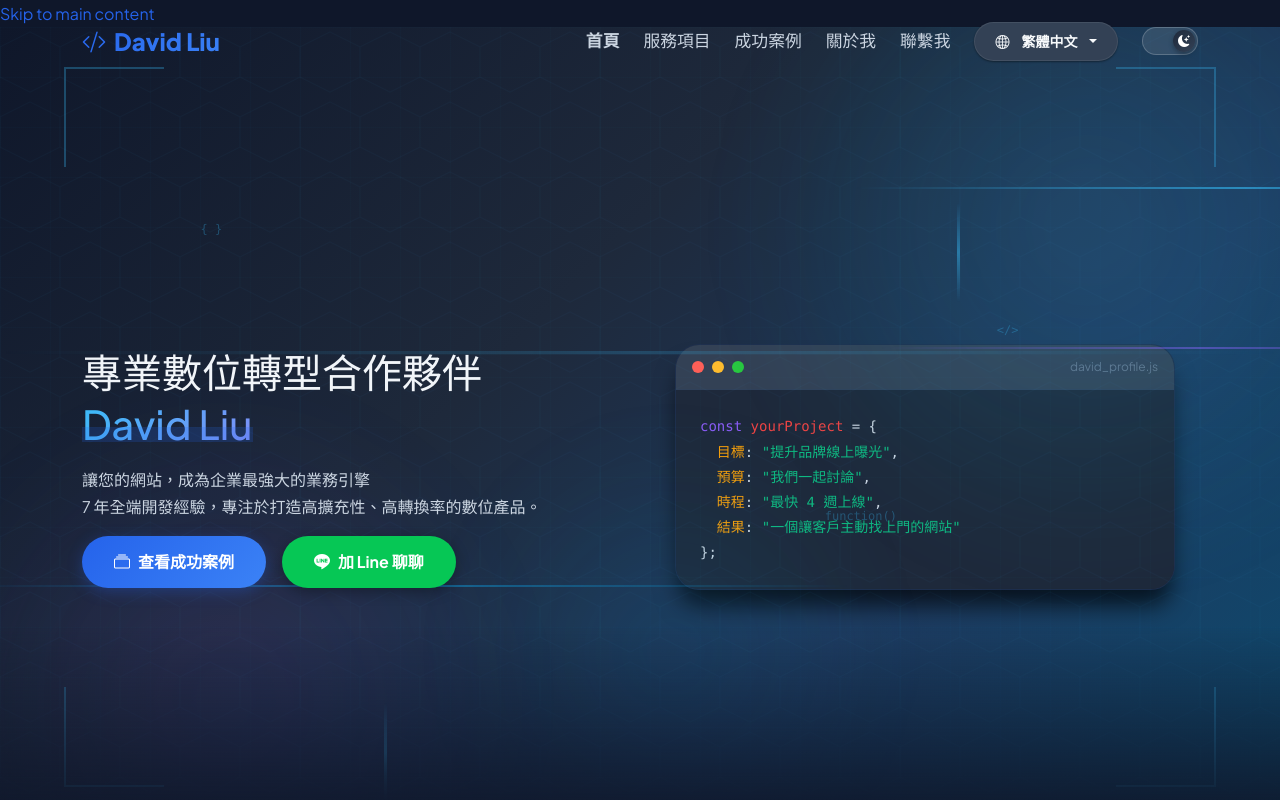
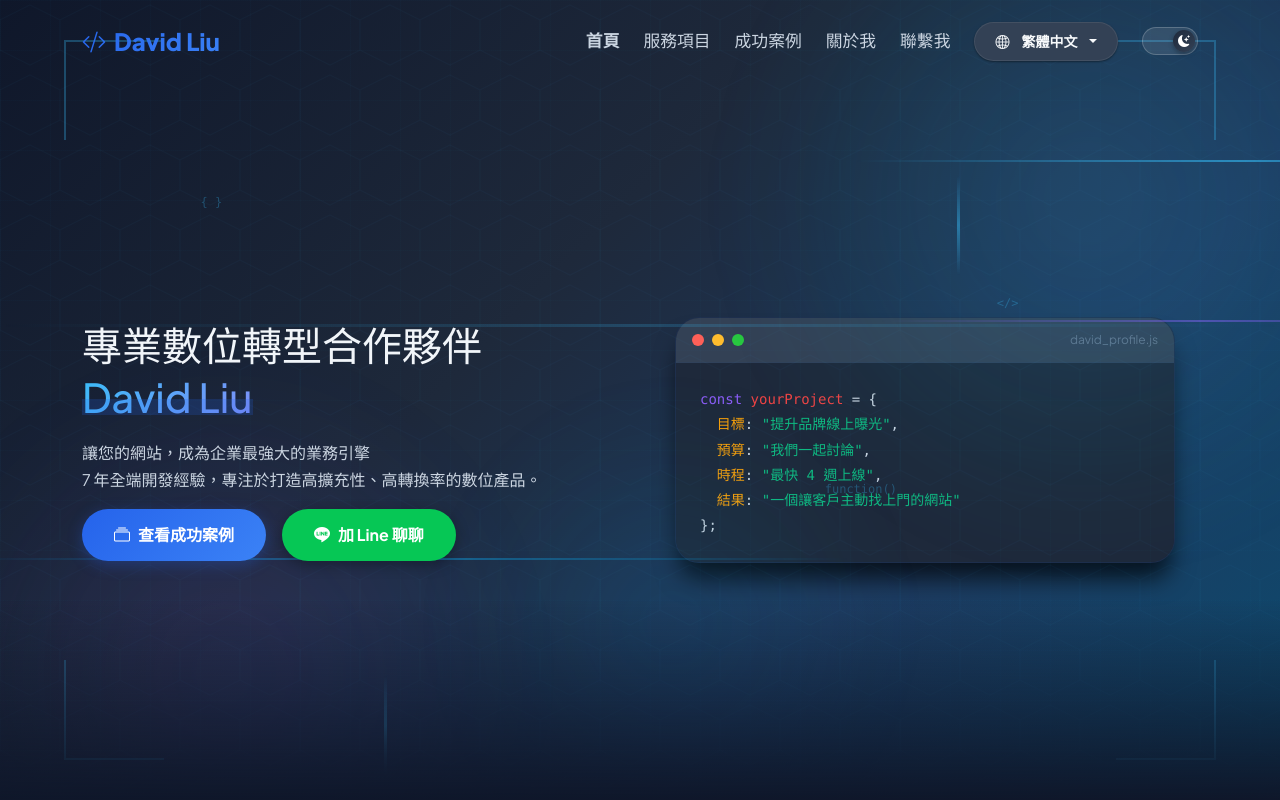
Before and after one commit to t7141123/Profile, a Vue app: page /zh-tw/ in a window 1280 px wide. Shown: the top 800 px of the page. Built offline with nearby package versions, Linux system fonts and the light colour scheme.

Commit message:
fix: hide skip-link until focused
Skip-to-main-content link had no styles, always visible
at top-left. Add screenreader-friendly hide/show on focus.

```diff
--- a/src/App.vue
+++ b/src/App.vue
@@ -79,3 +79,24 @@ onMounted(() => {
   }
 })
 </script>
+
+<style>
+.skip-link {
+  position: absolute;
+  top: -100%;
+  left: 0;
+  z-index: 10000;
+  padding: 0.5rem 1rem;
+  background: #059669;
+  color: #fff;
+  text-decoration: none;
+  font-weight: 600;
+  font-size: 0.875rem;
+  outline: none;
+  transition: top 0.15s ease;
+}
+
+.skip-link:focus {
+  top: 0;
+}
+</style>
```
